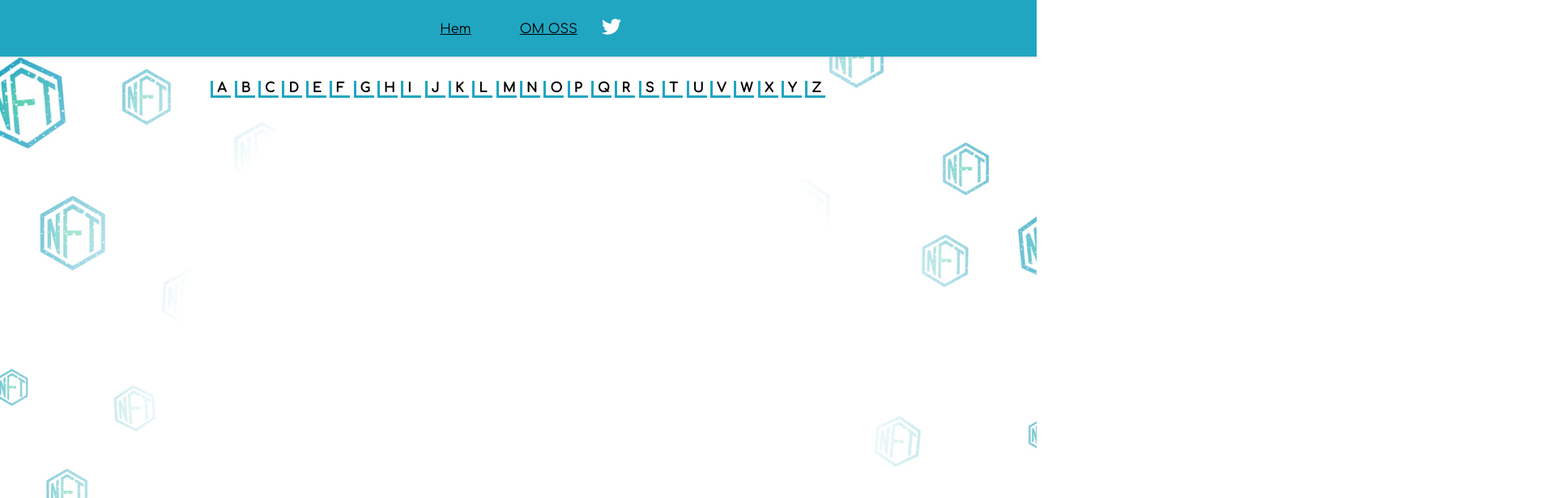
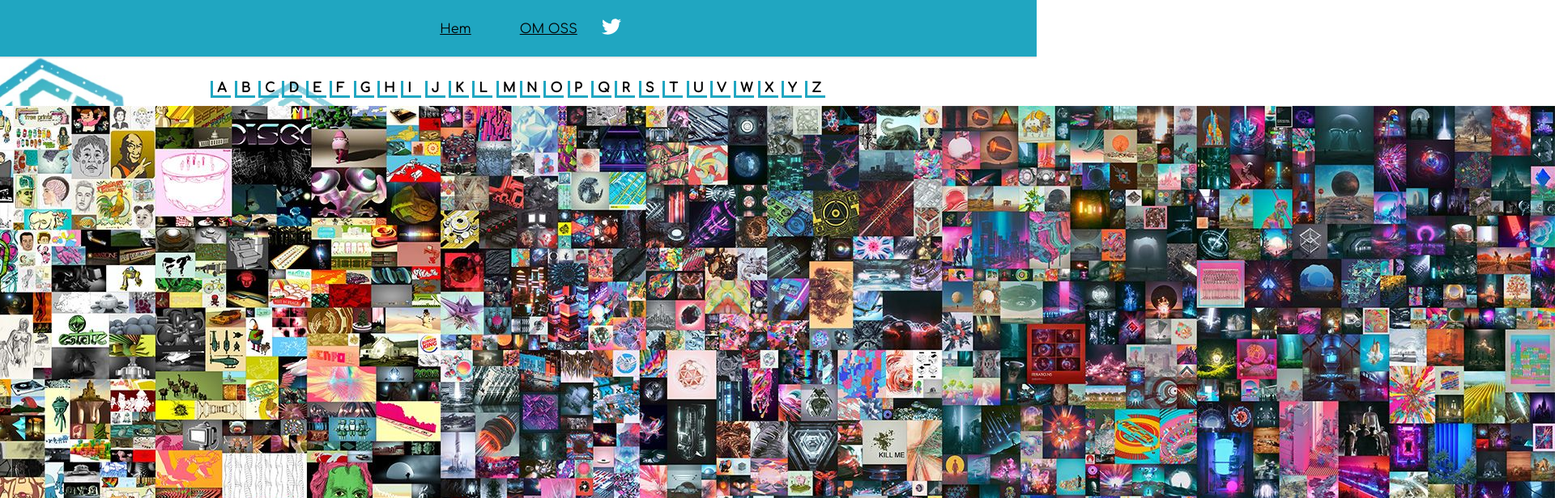
Before and after one commit to jossifelefteriadis/nftpedia, a React (Create React App) app in the folder nftpedia/: page / in a window 1280 px wide. Shown: the top 616 px of the page at 81% size, 1920 px wide, since content can reach past the window. Built offline with nearby package versions, Linux system fonts and the light colour scheme.

Commit message:
create first draft of PageContainer

```diff
--- a/nftpedia/src/components/PageContainer.js
+++ b/nftpedia/src/components/PageContainer.js
@@ -1,17 +1,39 @@
 import React from "react";
-import { BrowserRouter } from "react-router-dom";
-// , Link, Switch, Route
+import { Route, Switch } from "react-router-dom";
+// , Link, Switch
 
 import Alphabet from "./Alphabet";
+import About from "./About";
+
+import StartPage from "./StartPage";
+// import Airdrop from "./words/Airdrop";
 
 export default class PageContainer extends React.Component {
   render() {
     return (
-      <BrowserRouter>
-        <section className="pagecontainer">
-          <Alphabet />
-        </section>
-      </BrowserRouter>
+      <section className="pagecontainer">
+        <Switch>
+          {/* <Alphabet /> */}
+          {/* <Route path="/airdrop">
+            <Airdrop />
+          </Route> */}
+          <Route path="/omoss">
+            <About />
+          </Route>
+          <Route path="/">
+            <Alphabet />
+            <StartPage />
+          </Route>
+
+          {/* <p>3 kolumner.</p>
+          <p>
+            En bild/länken kan handla om Vad är NFT (eller om detta är en
+            paragraf)
+          </p>
+          <p>En bild/länken kan handla om olika wallets</p>
+          <p>En bild/länken kan handla networks med smart contracts</p> */}
+        </Switch>
+      </section>
     );
   }
 }
```
